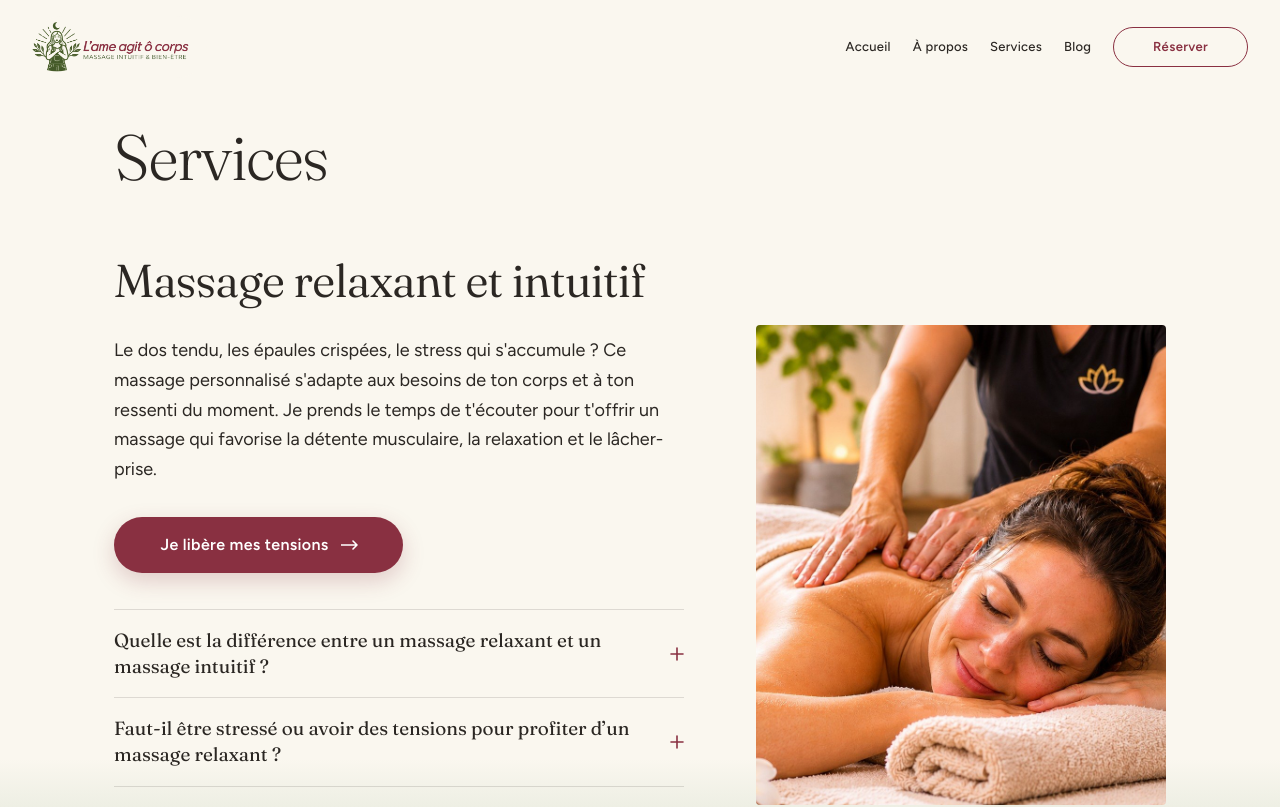
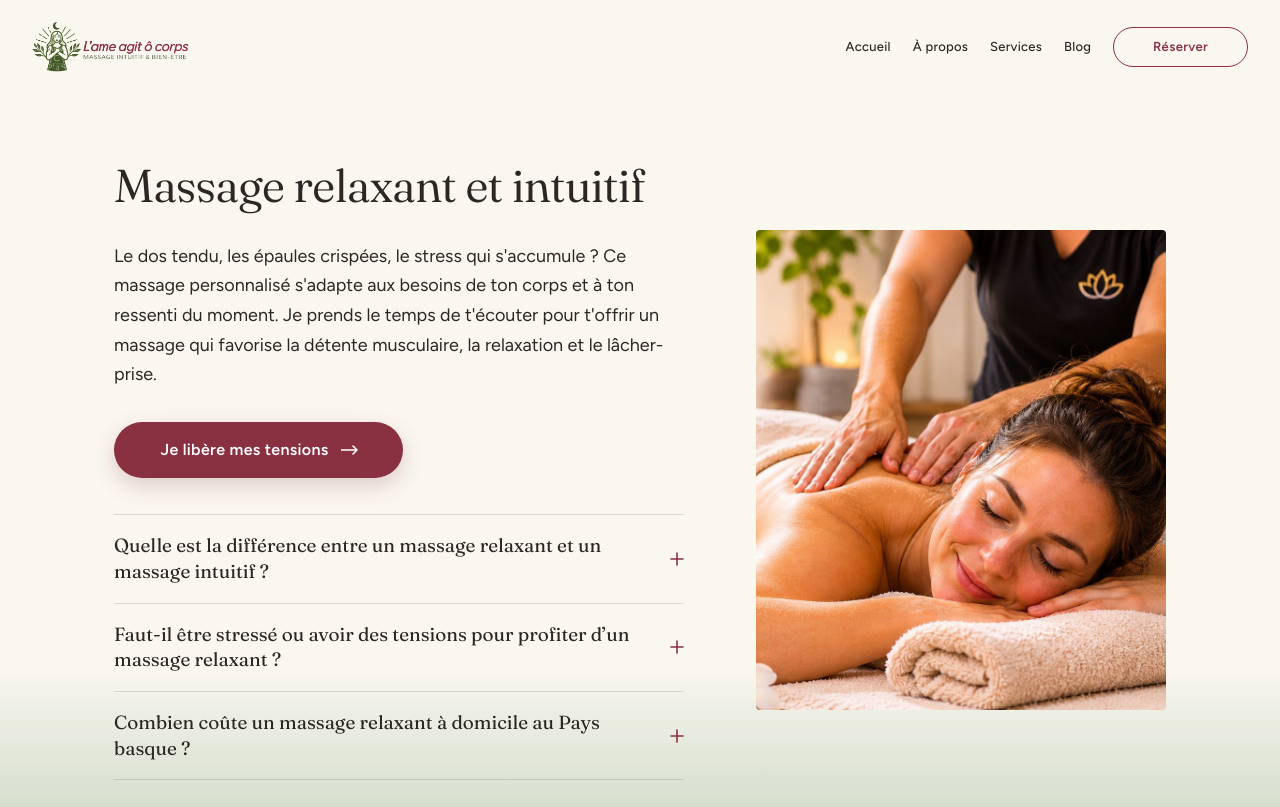
Before and after one commit to marcmasterbet/massage-a-domicile-christelle, a Next.js app: page /services in a window 1280 px wide. Shown: the top 807 px of the page. Built offline with nearby package versions, Linux system fonts and the light colour scheme.

Commit message:
Add files via upload

```diff
--- a/src/app/services/page.tsx
+++ b/src/app/services/page.tsx
@@ -24,7 +24,7 @@ const faqJsonLd = {
 
 export default function Services() {
   return (
-    <PageInterne titre="Services">
+    <PageInterne titre="Services" titreMasque>
       <script
         type="application/ld+json"
         dangerouslySetInnerHTML={{ __html: JSON.stringify(faqJsonLd).replace(/</g, "\\u003c") }}
--- a/src/components/PageInterne.module.css
+++ b/src/components/PageInterne.module.css
@@ -15,12 +15,24 @@
   color: var(--encre);
 }
 
+/* Sans titre visible : on laisse juste la place du menu */
+.introMasque {
+  height: 96px;
+}
+
+.introMasque + section > div {
+  padding-top: 24px;
+}
+
 /* La première partie colle au titre */
 .intro + section > div {
   padding-top: 28px;
 }
 
 @media (max-width: 900px) {
+  .introMasque {
+    height: 76px;
+  }
   .intro {
     padding-top: 104px;
   }
--- a/src/components/PageInterne.tsx
+++ b/src/components/PageInterne.tsx
@@ -7,15 +7,23 @@ type Props = {
   children?: React.ReactNode;
   /** Couleur de fond de toute la page (par défaut ivoire) */
   fond?: "sauge";
+  /** Titre lu par Google mais non affiché */
+  titreMasque?: boolean;
 };
 
 /** Gabarit des pages internes : en-tête clair sans photo, grand titre, puis le contenu. */
-export function PageInterne({ titre, children, fond }: Props) {
+export function PageInterne({ titre, children, fond, titreMasque }: Props) {
   return (
     <div className={`${styles.page} ${fond ? styles[fond] : ""}`}>
-      <div className={styles.intro}>
-        <h1 className={styles.title}>{titre}</h1>
-      </div>
+      {titreMasque ? (
+        <div className={styles.introMasque}>
+          <h1 className="sr-only">{titre}</h1>
+        </div>
+      ) : (
+        <div className={styles.intro}>
+          <h1 className={styles.title}>{titre}</h1>
+        </div>
+      )}
       {children ?? (
         <Section
           titre="[Titre de Jeff]"
```
